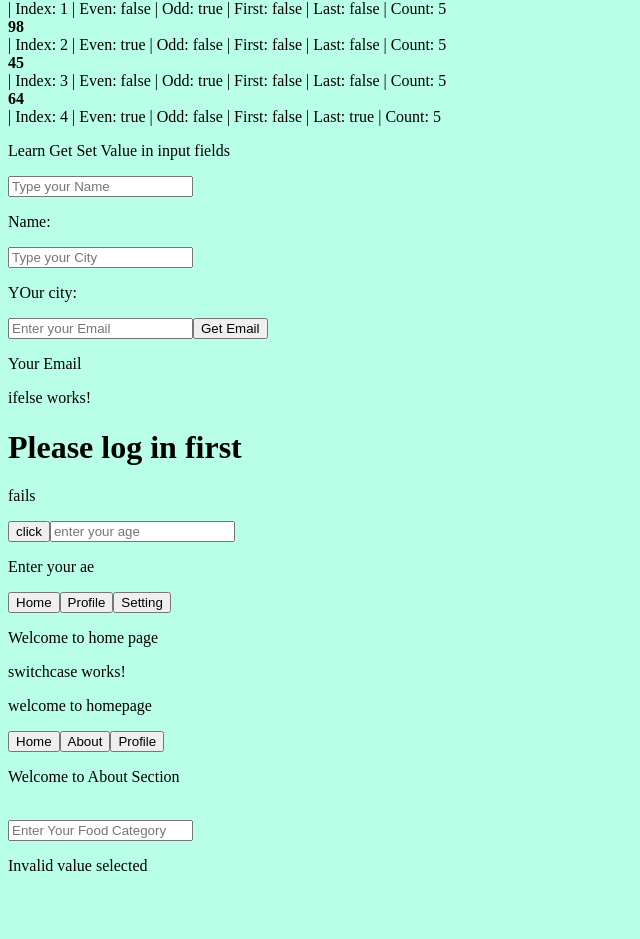
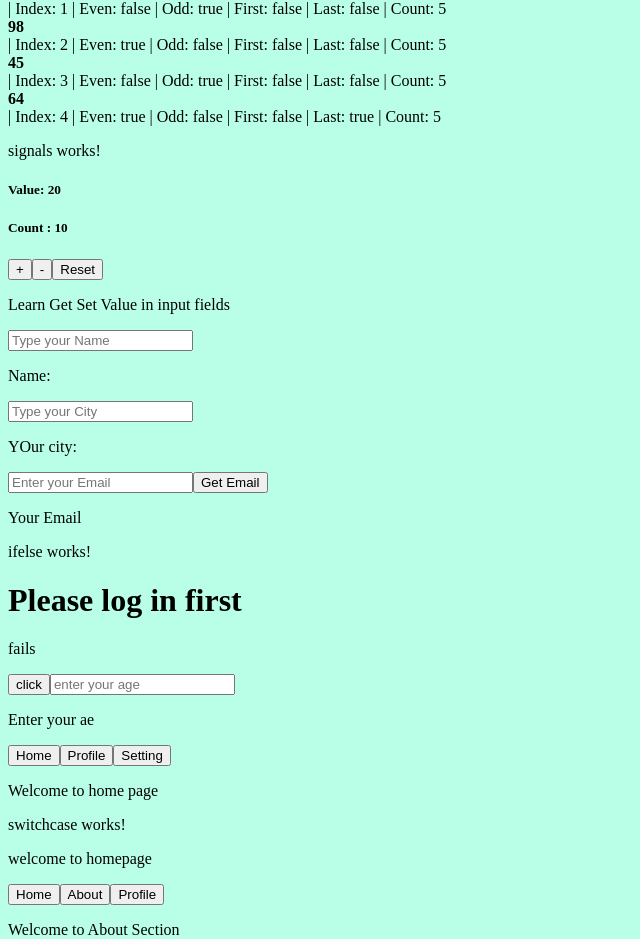
Before and after one commit to bisma0786/Learning_Angular, an Angular app: page / in a window 1280 px wide. Shown: the part 1173-2112 px from the top of the page, without its empty margins (0-640 px from the left). Before the commit the page ends 2064 px from the top, so only its background shows below. Built offline with nearby package versions, Linux system fonts and the light colour scheme.

Commit message:
Practice of Signals Basic

```diff
--- a/src/app/app.html
+++ b/src/app/app.html
@@ -1,5 +1,5 @@
 <app-forloop></app-forloop>
-
+<app-signals></app-signals>
 <app-getset></app-getset>
 <!-- <app-counter></app-counter> -->
 <app-ifelse></app-ifelse>
--- a/src/app/app.ts
+++ b/src/app/app.ts
@@ -4,13 +4,14 @@ import { Getset } from './getset/getset';
 import { Ifelse } from './ifelse/ifelse';
 import { Switchcase } from './switchcase/switchcase';
 import { Forloop } from './forloop/forloop';
+import { Signals } from './signals/signals';
 
 
 
 
 @Component({
   selector: 'app-root',
-  imports: [RouterOutlet, Getset, Ifelse, Switchcase, Forloop ],
+  imports: [RouterOutlet, Getset, Ifelse, Switchcase, Forloop, Signals ],
   templateUrl: './app.html',
   styleUrl: './app.css'
 })
--- a/src/app/forloop/forloop.html
+++ b/src/app/forloop/forloop.html
@@ -16,7 +16,7 @@
 }
 
 
-@for (n of number; track $index;) {
+@for (n of numbers; track $index;) {
     @if(n % 2 !==0)
     {
         <p>{{n}}</p>
--- /dev/null
+++ b/src/app/signals/signals.html
@@ -0,0 +1,8 @@
+<p>signals works!</p>
+<h5>Value: {{val}}</h5>
+ <h5> Count : {{count()}}</h5>
+
+ <!-- <button (click)="count.set(40)">click</button> -->
+ <button (click)=" increment() ">+</button>
+  <button (click)="decrement()">-</button>
+    <button (click)="reset()">Reset</button>
--- /dev/null
+++ b/src/app/signals/signals.ts
@@ -0,0 +1,28 @@
+import { Component, signal } from '@angular/core';
+
+@Component({
+  selector: 'app-signals',
+  imports: [],
+  templateUrl: './signals.html',
+  styleUrl: './signals.css',
+})
+export class Signals {
+  count = signal(10);
+  val = 20;
+  // count.update(c => c + 1);  //signal Update
+  // items.mutate(a => a.push(4));  //signal mutate
+
+  increment(){
+    this.count.update(c => c + 1);
+  }
+
+   decrement(){
+    if(this.count() > 0){
+
+    this.count.update(c => c - 1);}
+  }
+
+  reset(){
+    this.count.set(0);
+  }
+}
```
Also changed, not shown: src/app/signals/signals.css (added), 1 other file (tests, documents, lock files or other folders).
